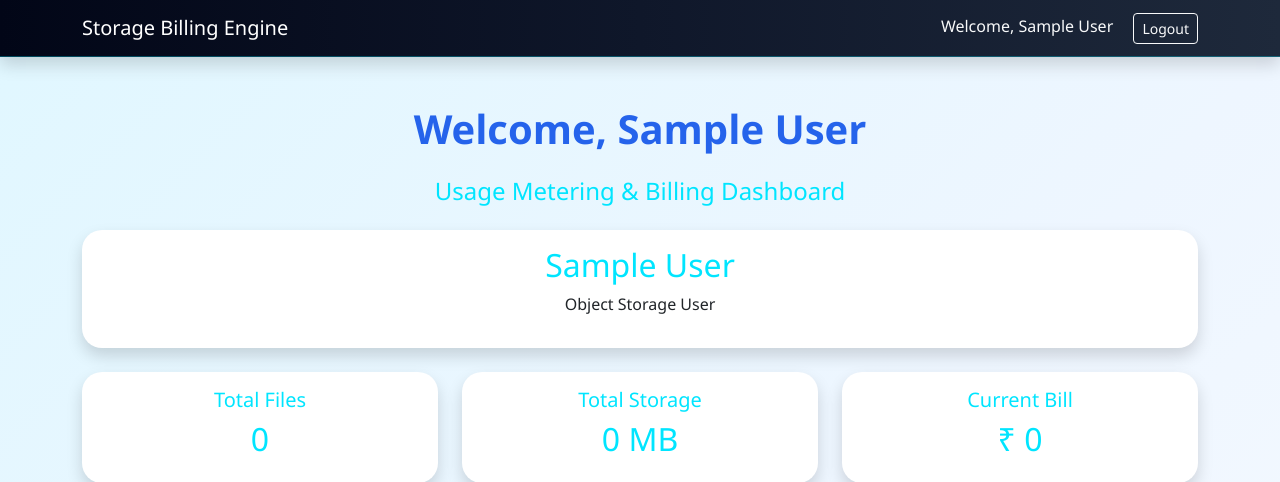
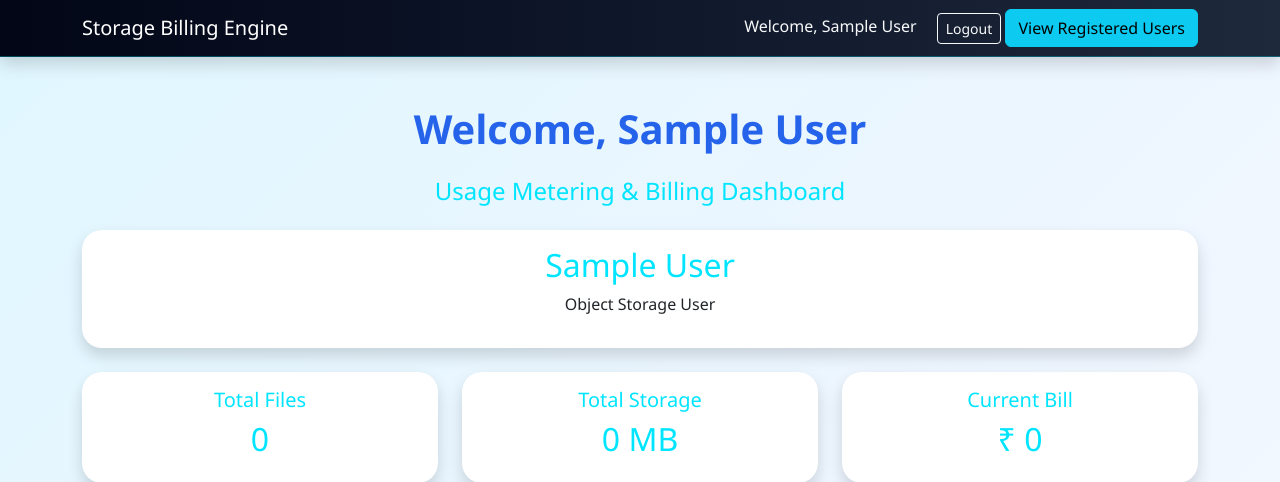
Before and after one commit to nandini-11-karemore/ObjectStorageBillingEngine, a Flask app: page /dashboard in a window 1280 px wide. Shown: the top 482 px of the page. Run offline with Flask 3, Linux system fonts and the light colour scheme; the visitor is signed in with stand-in values (Sample User, id 1).

Commit message:
Added users page

```diff
--- a/templates/dashboard.html
+++ b/templates/dashboard.html
@@ -45,7 +45,9 @@
                 Logout
 
             </a>
-
+<a href="/users" class="btn btn-info">
+    View Registered Users
+</a>
         </div>
 
     </div>
```
